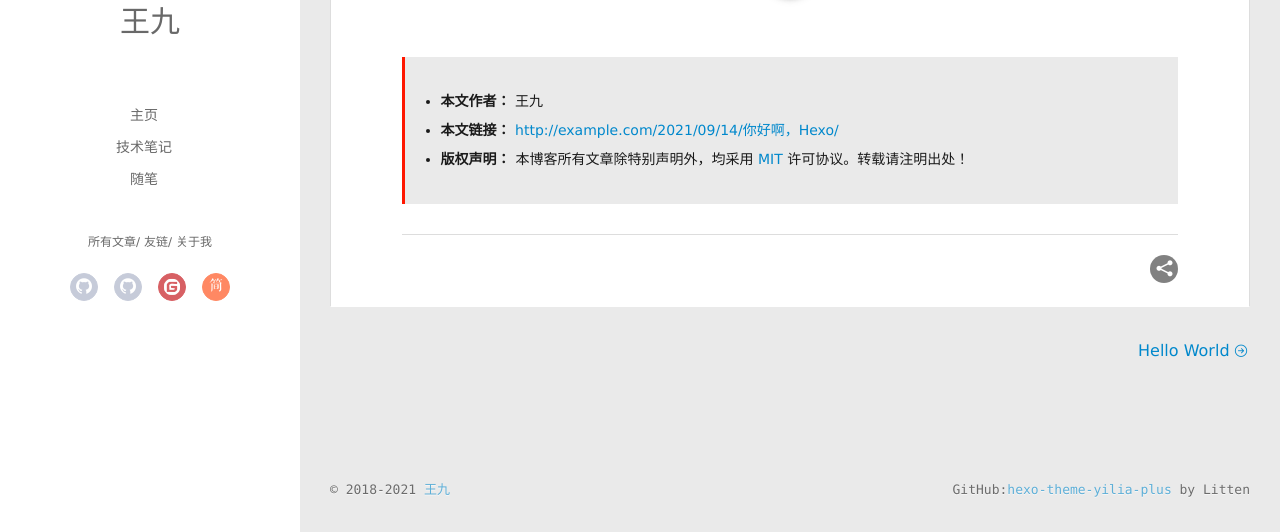
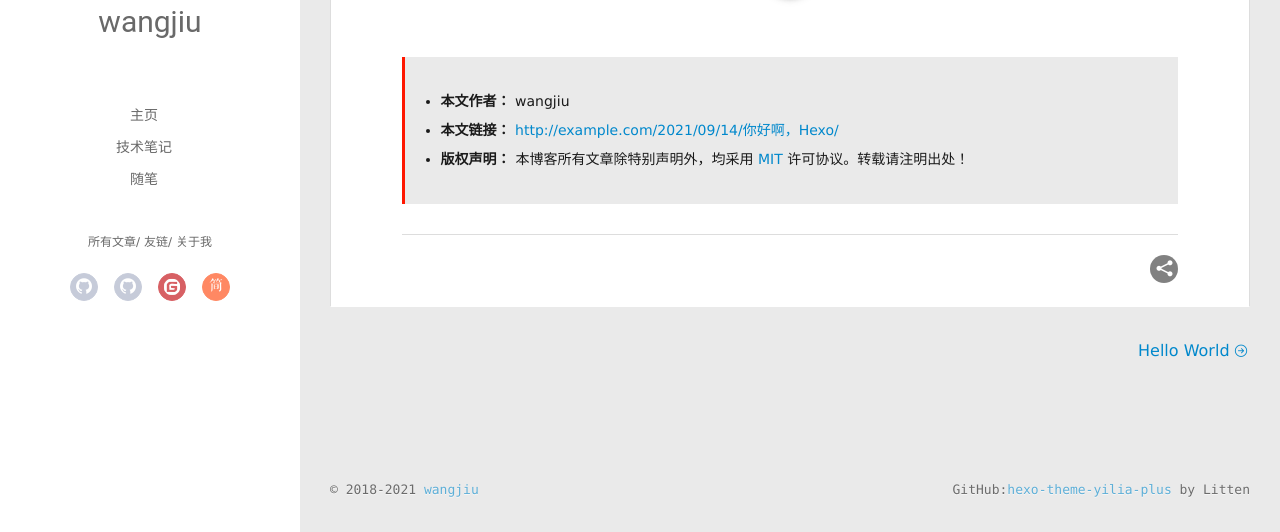
Before and after one commit to BigDataw/wnine.github.io, a plain HTML site: page 2021/09/14/你好啊，Hexo/index.html in a window 1280 px wide. Shown: the part 268-800 px from the top of the page. Drawn offline with Linux system fonts and the light colour scheme; some packages are replaced by stand-ins of ours; a script that the page names is missing.

Commit message:
Site updated: 2021-09-16 21:35:26

```diff
--- a/2021/09/14/你好啊，Hexo/index.html
+++ b/2021/09/14/你好啊，Hexo/index.html
@@ -10,16 +10,14 @@
   <meta name="generator" content="hexo-theme-yilia-plus">
   <meta name="viewport" content="width=device-width, initial-scale=1, maximum-scale=1">
 
-  <meta name="description" content="我生来就是高山而非溪流，我欲与群峰之巅俯视平庸的沟壑。我生来就是人杰而非草芥，我站在伟人之肩藐视卑微的懦夫。">
-<meta property="og:type" content="article">
+  <meta property="og:type" content="article">
 <meta property="og:title" content="你好啊，Hexo">
 <meta property="og:url" content="http://example.com/2021/09/14/%E4%BD%A0%E5%A5%BD%E5%95%8A%EF%BC%8CHexo/index.html">
 <meta property="og:site_name" content="Hexo">
-<meta property="og:description" content="我生来就是高山而非溪流，我欲与群峰之巅俯视平庸的沟壑。我生来就是人杰而非草芥，我站在伟人之肩藐视卑微的懦夫。">
 <meta property="og:locale" content="en_US">
 <meta property="article:published_time" content="2021-09-14T13:45:49.000Z">
 <meta property="article:modified_time" content="2021-09-14T13:45:49.846Z">
-<meta property="article:author" content="王九">
+<meta property="article:author" content="wangjiu">
 <meta name="twitter:card" content="summary">
 
     <link rel="alternative" href="/atom.xml" title="Hexo" type="application/atom+xml">
@@ -66,7 +64,7 @@
 			<img src="/img/head.jpg" class="js-avatar">
 		</a>
 		<hgroup>
-			<h1 class="header-author"><a href="/">王九</a></h1>
+			<h1 class="header-author"><a href="/">wangjiu</a></h1>
 		</hgroup>
 
 
@@ -148,7 +146,7 @@
 				</a>
 			</div>
 			<hgroup>
-			  <h1 class="header-author js-header-author">王九</h1>
+			  <h1 class="header-author js-header-author">wangjiu</h1>
 			</hgroup>
 
 
@@ -306,7 +304,7 @@
       <ul class="post-copyright">
         <li>
           <strong>本文作者：</strong>
-          王九
+          wangjiu
         </li>
         <li>
           <strong>本文链接：</strong>
@@ -437,7 +435,7 @@
   <div class="outer">
     <div id="footer-info">
     	<div class="footer-left">
-    		&copy; 2018-2021 <a href="http://example.com/" target="_blank">王九</a>
+    		&copy; 2018-2021 <a href="http://example.com/" target="_blank">wangjiu</a>
     	</div>
       	<div class="footer-right">
 
```
Also changed, not shown: 2021/09/13/hello-world/index.html (+5 -5 lines), archives/2021/09/index.html (+5 -7 lines), archives/2021/index.html (+5 -7 lines), archives/index.html (+5 -7 lines), index.html (+6 -8 lines).
